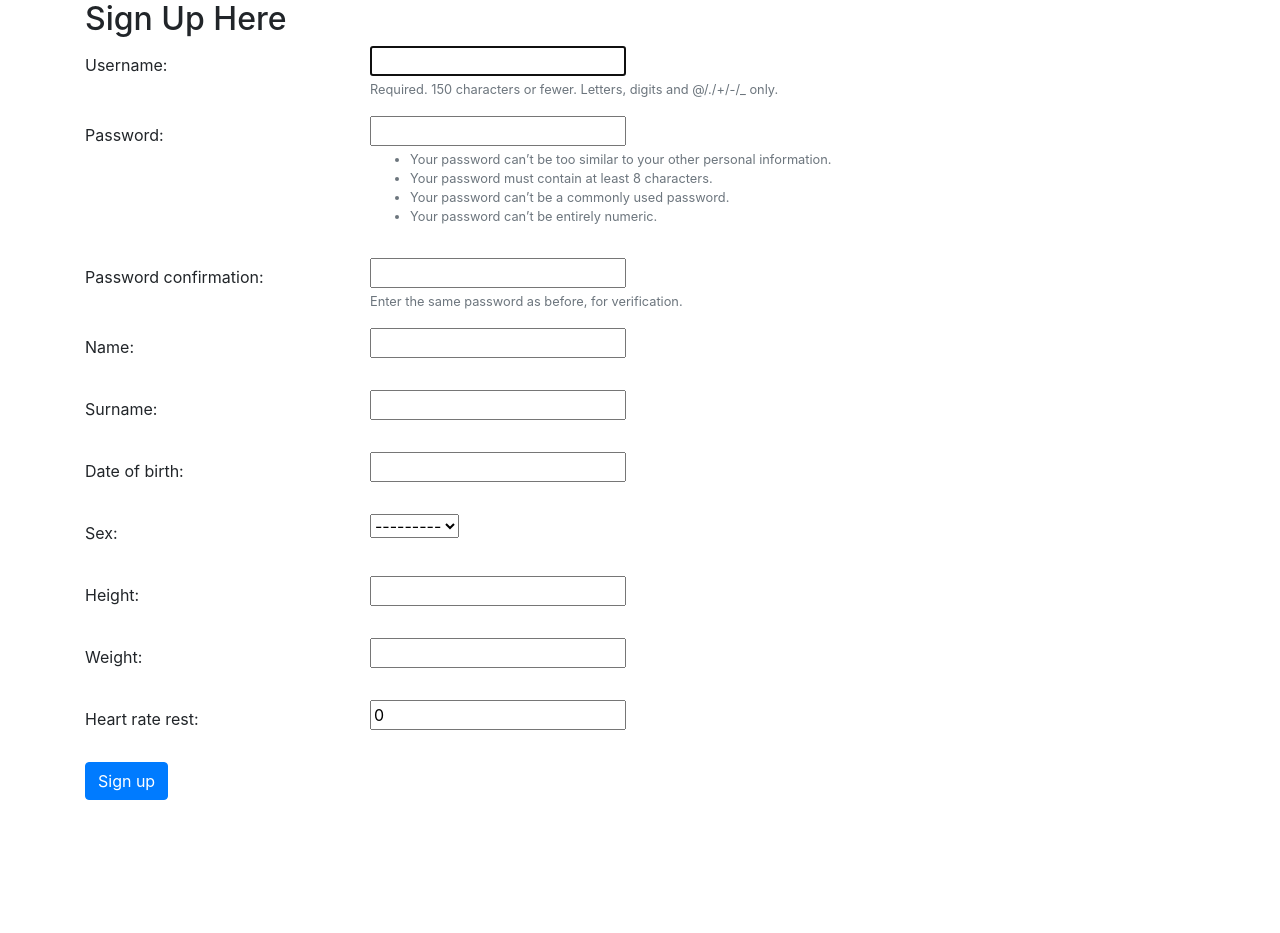
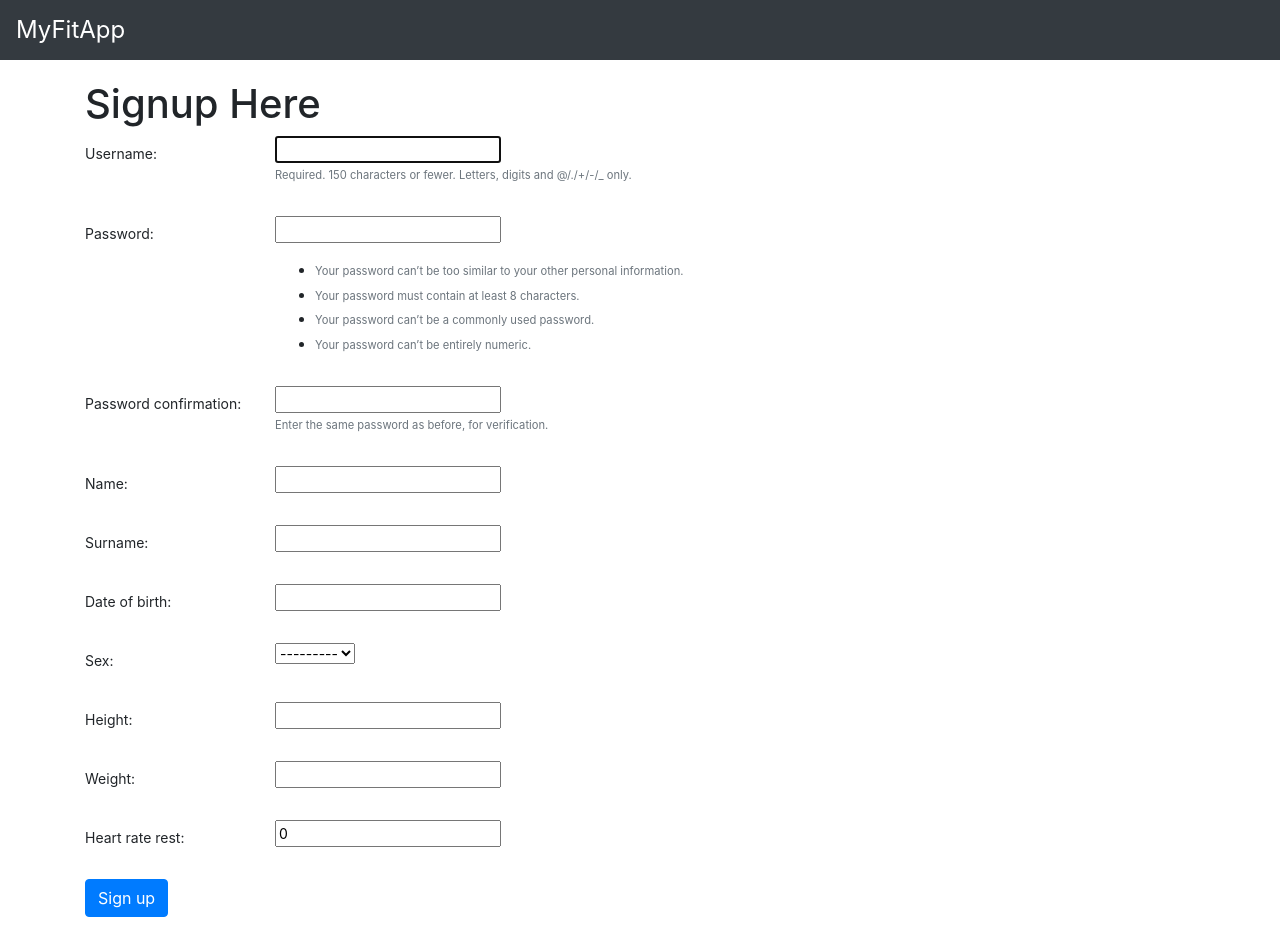
Before and after one commit to lukbor2/myfitapp, a Django app: page /myfit/signup/ in a window 1280 px wide. Before the commit the page ends 800 px from the top, so only its background shows below. Run offline with Django 3.2, Linux system fonts and the light colour scheme; some libraries are stand-ins or nearby versions.

Commit message:
finished with signup form

```diff
--- a/myfit/templates/myfit/home.html
+++ b/myfit/templates/myfit/home.html
@@ -26,7 +26,6 @@
     </nav>
 
     <main role="main" class="container">
-
       <div class="starter-template">
         <h1>MyFitApp, Welcome!</h1>
         <p class="lead">Login or Signup to Continue.</p>
--- a/myfit/templates/myfit/signup.html
+++ b/myfit/templates/myfit/signup.html
@@ -2,16 +2,36 @@
 
 {% block title %} MyFitApp Signup {% endblock %}
 {% block content %}
-<div class="container">
-  <h2>Sign Up Here</h2>
+
+{% load static %}
+<link href="{% static 'css/starter-template.css' %}" rel="stylesheet">
+<link href="{% static 'css/dashboard.css' %}" rel="stylesheet">
+<nav class="navbar navbar-expand-md navbar-dark bg-dark fixed-top">
+  <a class="navbar-brand" href= {% url 'myfit-home' %}>MyFitApp</a>
+    <button class="navbar-toggler" type="button" data-toggle="collapse" data-target="#navbarsExampleDefault" aria-controls="navbarsExampleDefault" aria-expanded="false" aria-label="Toggle navigation">
+      <span class="navbar-toggler-icon"></span>
+    </button>
+    <div class="collapse navbar-collapse" id="navbarsExampleDefault">
+      <ul class="navbar-nav mr-auto">
+        {% if user.is_authenticated %}
+          <li class="nav-item active">
+            <a class="nav-link" href="{% url 'logout' %}">Logout<span class="sr-only">(current)</span></a>
+          </li>
+        {% endif %}
+      </ul>
+    </div>
+</nav>
+
+<main role="main" class="container">
+    <h1>Signup Here</h1>
     <form method="post" class="form">
     {% csrf_token %}
       {% for field in user_form %}
         <div class="form-group row">
-          <label class = "col-sm-3 col-form-label">{{ field.label_tag }}</label>
-          <div class="col-sm-9">{{ field }}
+          <label class = "col-sm-2 col-form-label">{{ field.label_tag }}</label>
+          <div class="col-sm-10">{{ field }}
           {% if field.help_text %}
-            <small class="form-text text-muted">{{ field.help_text }}</small>
+            <p> <small class="form-text text-muted">{{ field.help_text|safe }}</small></p>
           {% endif %}
           {% for error in field.errors %}
             <p style="color: red">{{ error }}</p>
@@ -21,10 +41,10 @@
       {% endfor %}
       {% for field in profile_form %}
         <div class="form-group row">
-          <label class = "col-sm-3 col-form-label">{{ field.label_tag }}</label>
-          <div class="col-sm-9">{{ field }}
+          <label class = "col-sm-2 col-form-label">{{ field.label_tag }}</label>
+          <div class="col-sm-10">{{ field }}
           {% if field.help_text %}
-            <small style="color: grey">{{ field.help_text }}</small>
+            <small style="color: grey">{{ field.help_text|safe }}</small>
           {% endif %}
           {% for error in field.errors %}
             <p style="color: red">{{ error }}</p>
@@ -37,6 +57,6 @@
           <button type="submit" class="btn btn-primary">Sign up</button>
         </div>
       </div>
-</form>
-</div>
+    </form>
+</main>
   {% endblock %}
```
